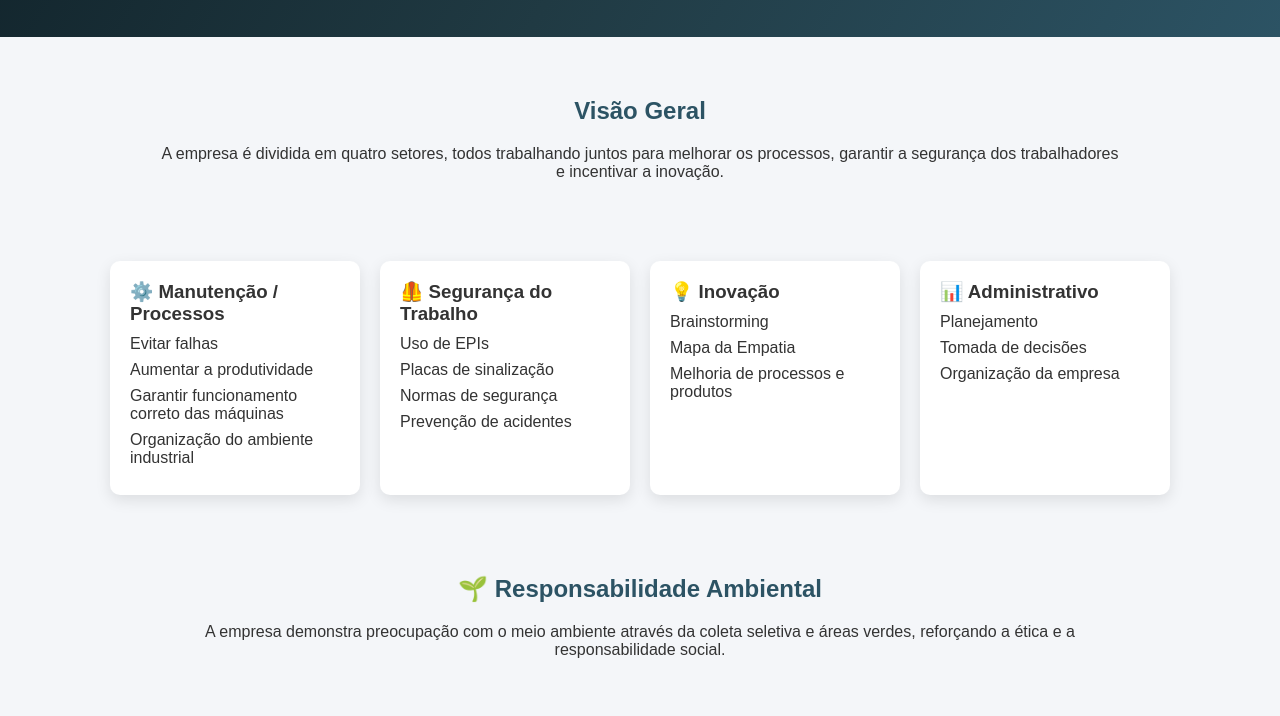
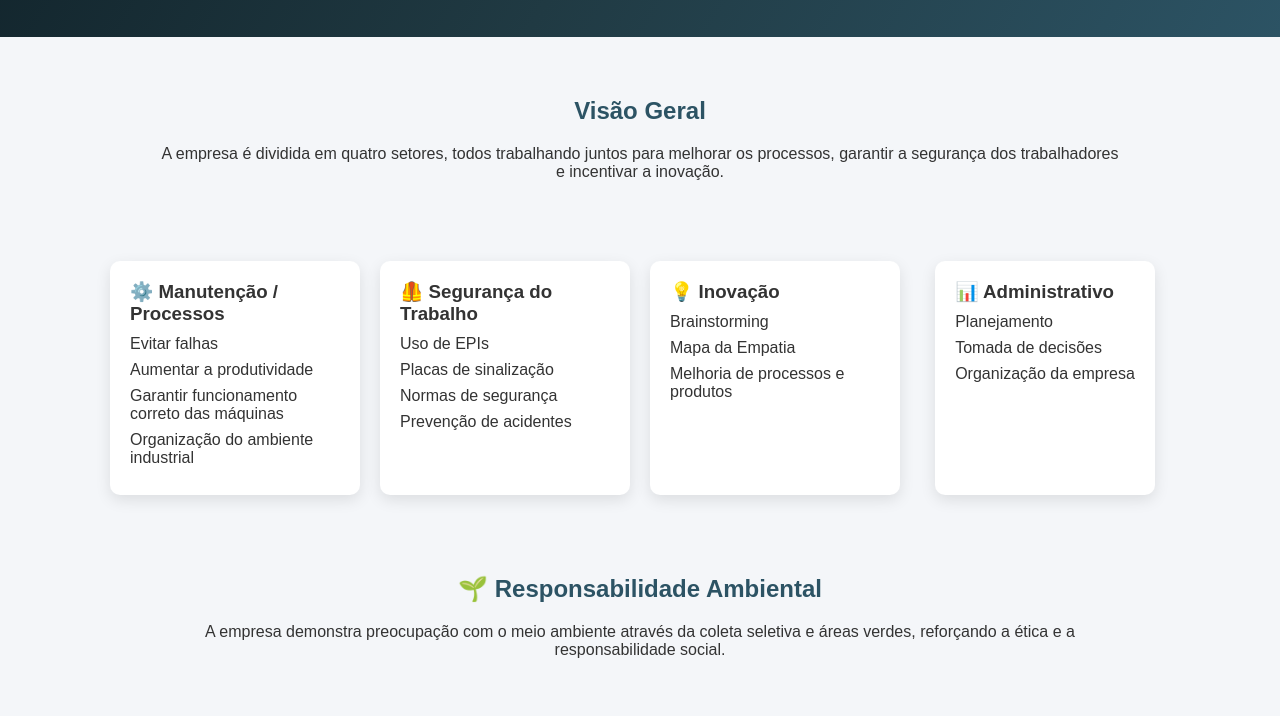
Before and after one commit to jntreidelas/InovaSafe, a plain HTML site: page index.html in a window 1280 px wide. Shown: the part 360-1076 px from the top of the page. Drawn offline with Linux system fonts and the light colour scheme.

Commit message:
Add files via upload

```diff
--- a/style.css
+++ b/style.css
@@ -160,3 +160,7 @@ body {
         font-size: 1.1rem;
     }
 }
+
+.cards .card:last-child {
+    justify-self: center;
+}
```
